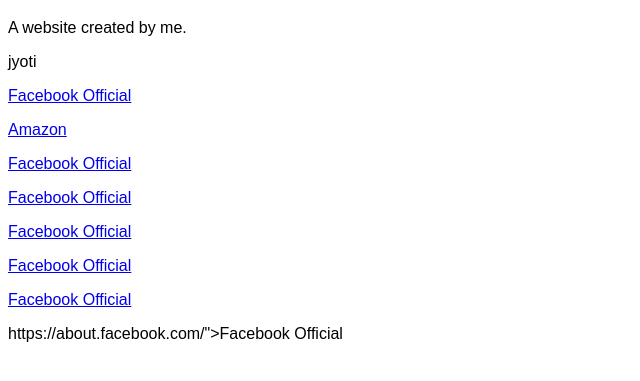
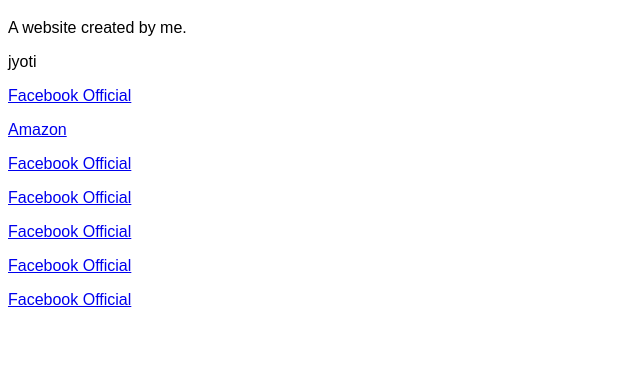
Before and after one commit to dashjyoti/amdoc, a plain HTML site: page index.html in a window 1280 px wide. Shown: the part 61-442 px from the top of the page, without its empty margins (0-640 px from the left). Drawn offline with Linux system fonts and the light colour scheme.

Commit message:
Update index.html
gg

```diff
--- a/index.html
+++ b/index.html
@@ -22,7 +22,7 @@ font-family: Arial, Helvetica, sans-serif;
             <p><a href="https://about.facebook.com/">Facebook Official</a></p>
             <p><a href="https://about.facebook.com/">Facebook Official</a></p>
             <p><a href="https://about.facebook.com/">Facebook Official</a></p>
-            https://about.facebook.com/">Facebook Official</a@@!!1
+
 
 
 </body>
```
